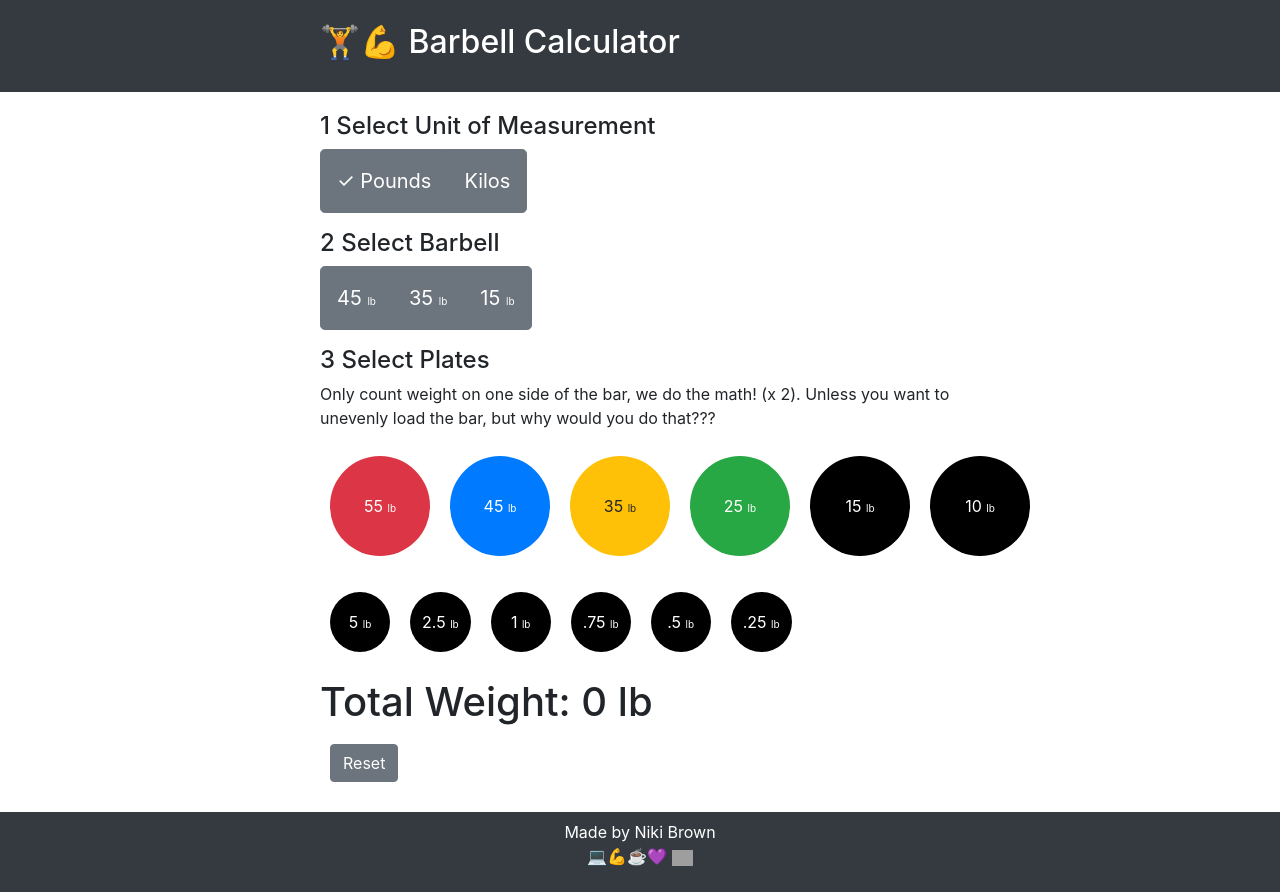
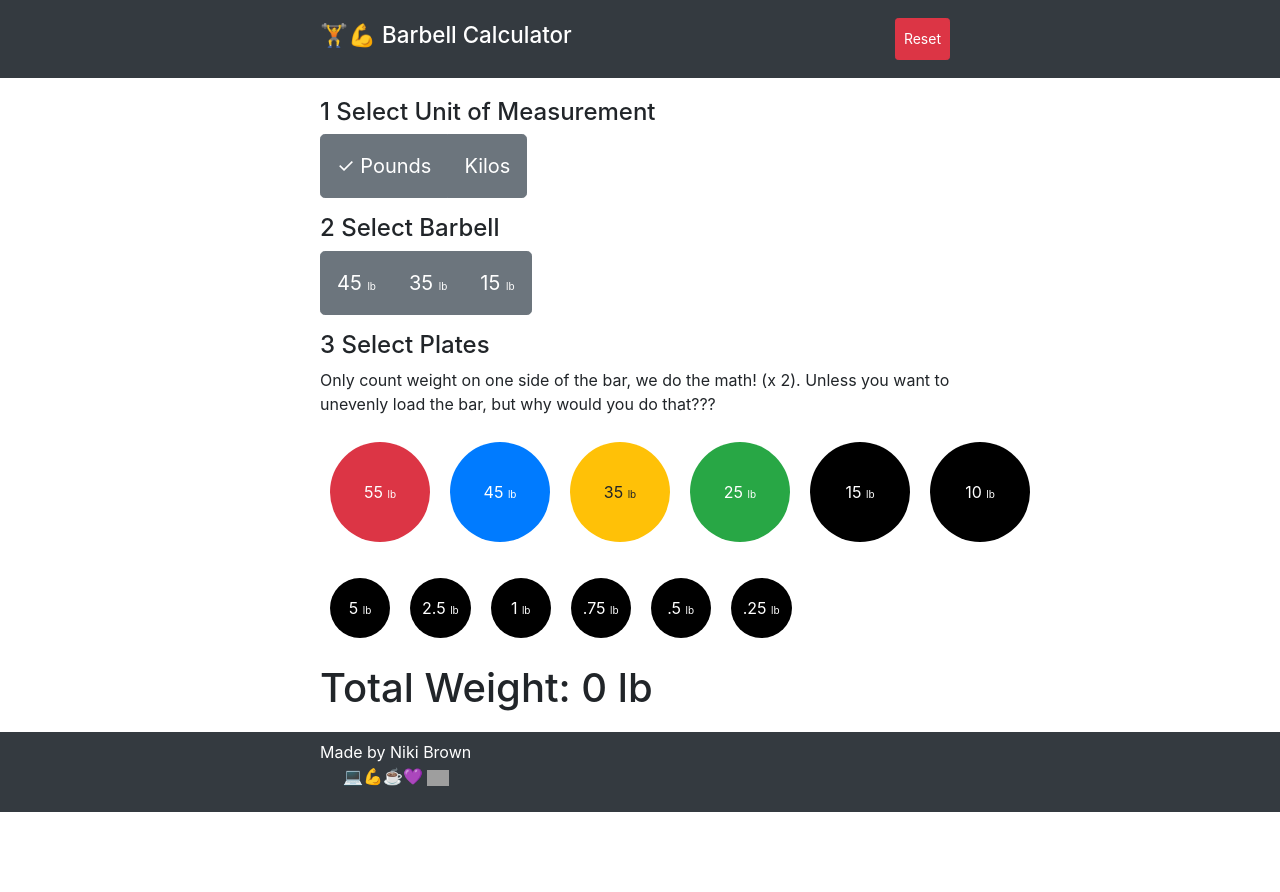
Before and after one commit to nikibrown/vue-barbell-calculator, a Vue app: page / in a window 1280 px wide. After the commit the page ends 812 px from the top, so only its background shows below. Built offline with nearby package versions, Linux system fonts and the light colour scheme; grey boxes are pictures that could not be loaded.

Commit message:
move reset button

```diff
--- a/src/App.vue
+++ b/src/App.vue
@@ -2,10 +2,12 @@
     <div id="app" :class="pounds ? 'pounds' : 'kilos'">
         <header>
             <nav class="navbar navbar-dark bg-dark">
-                <div class="app-container">
+                <div class="app-container justify-content-between">
                     <h1 class="navbar-brand">
                         <a href="/index.html" class="navbar-brand">{{ appTitle }}</a>
                     </h1>
+
+                    <button @click="resetTotalWeight" class="btn btn-secondary btn-danger btn-sm">Reset</button>
                 </div>
             </nav>
         </header>
@@ -80,7 +82,7 @@
                         <span v-if="pounds">lb</span>
                         <span v-else>kg</span>
                     </h1>
-                    <button @click="resetTotalWeight" class="btn btn-secondary">Reset</button>
+
                 </div>
             </div>
         </main>
@@ -394,7 +396,11 @@ export default {
 @import "https://stackpath.bootstrapcdn.com/bootstrap/4.3.1/css/bootstrap.min.css";
 
 .navbar-brand {
-    font-size: 2rem
+    font-size: 1.4rem
+}
+
+nav .app-container {
+    display: flex;
 }
 
 ul {
```
